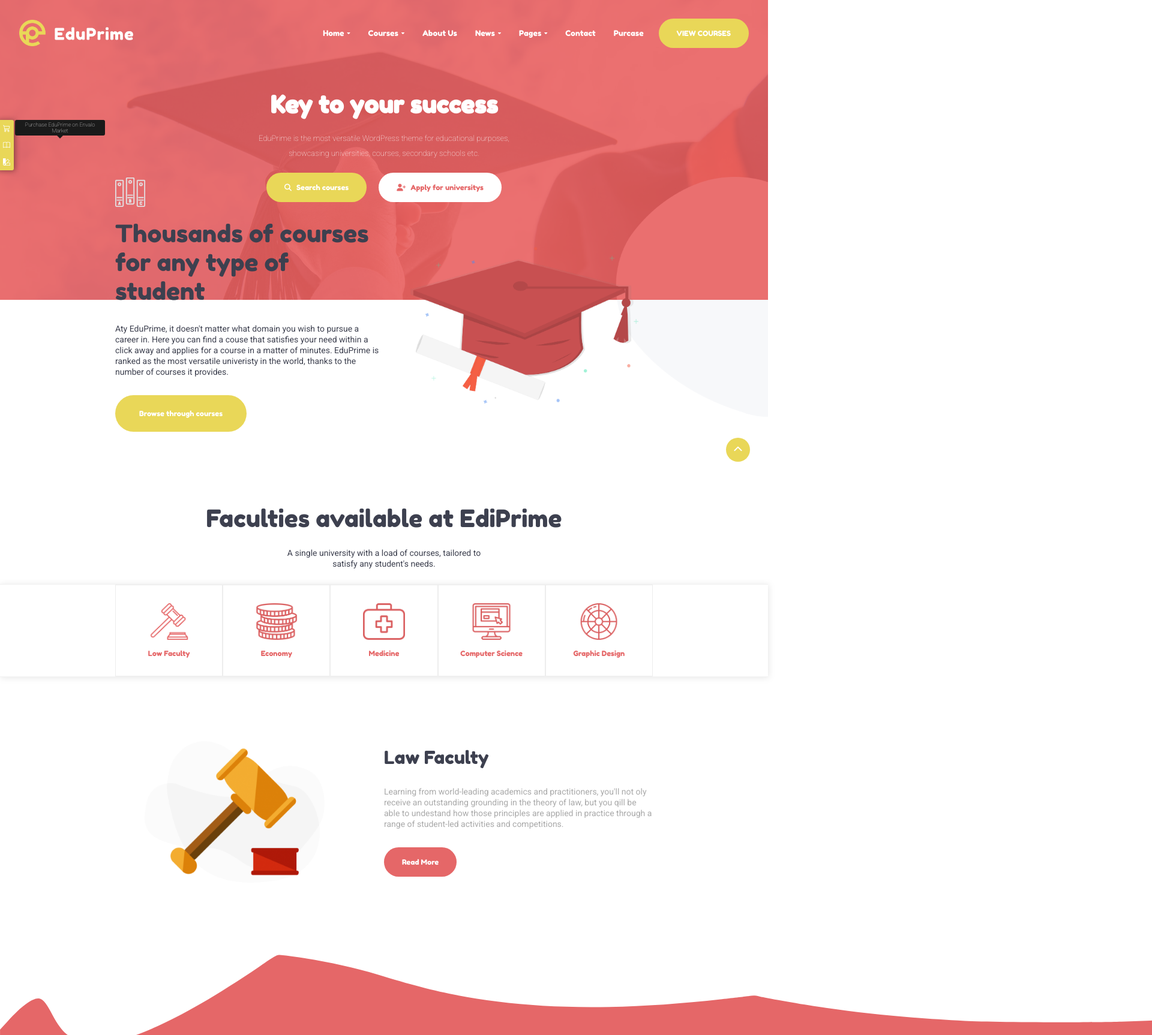
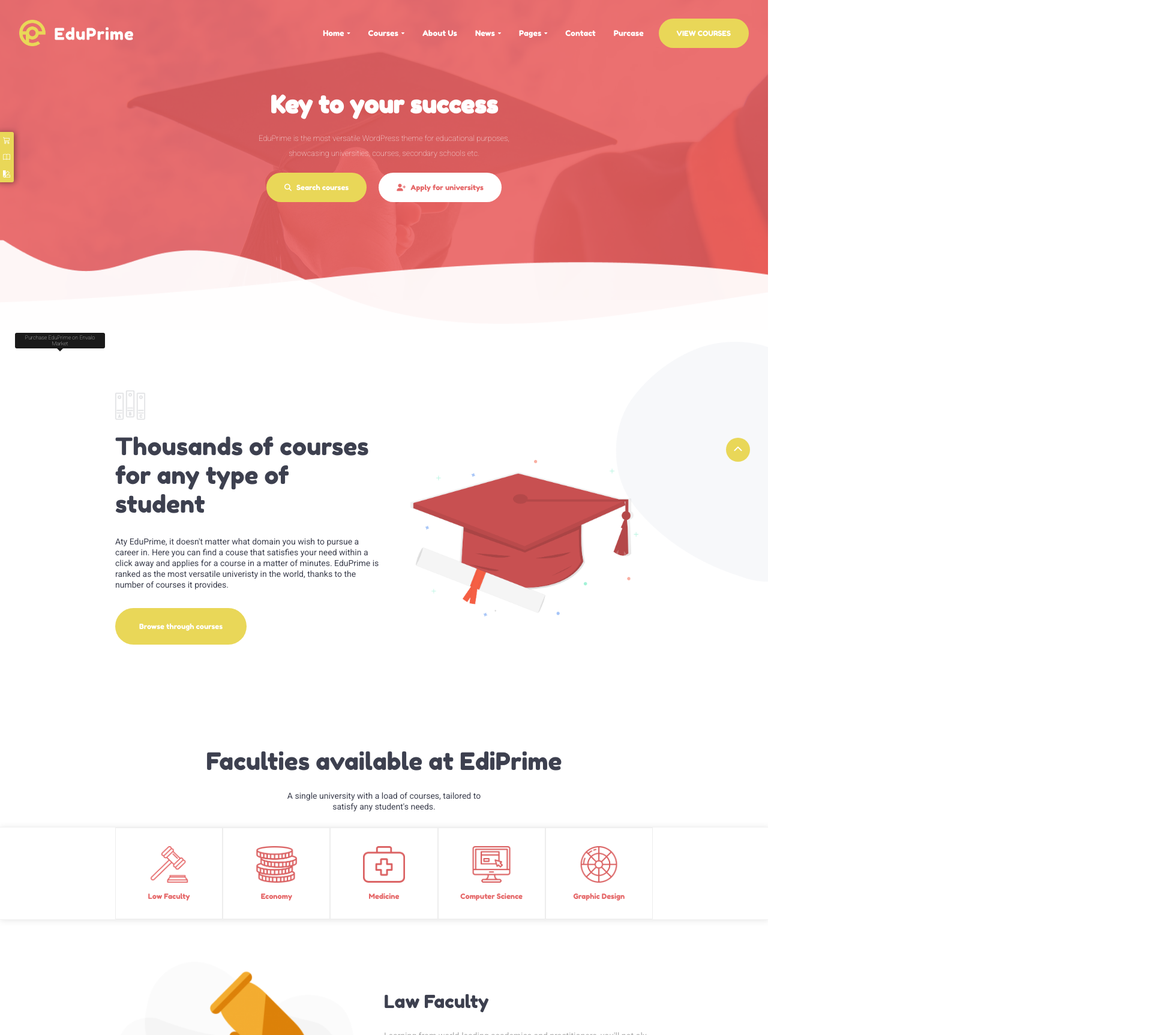
Before and after one commit to zhLisha/proj-html-vuejs, a Vue app: page / in a window 1280 px wide. Shown: the top 1726 px of the page at 60% size, 1920 px wide, since content can reach past the window. Built offline with nearby package versions, Linux system fonts and the light colour scheme.

Commit message:
Fixed all Waves

```diff
--- a/src/components/Each Section/SectionFooter.vue
+++ b/src/components/Each Section/SectionFooter.vue
@@ -104,12 +104,6 @@ export default {
     methods: {
         backToTop() {
            window.scrollTo(0, 0)
-        },
-
-        getYPosition(){
-        const top  = window.pageYOffset || document.documentElement.scrollTop;
-        console.log(top);
-        return top;
         }
     },
 }
@@ -120,7 +114,7 @@ export default {
 
 footer {
     background-color: $mainColor;
-    height: 500px;
+    height: 400px;
     color: $secondColor;
     position: relative;
 }
--- a/src/components/Each Section/SectionOne.vue
+++ b/src/components/Each Section/SectionOne.vue
@@ -62,6 +62,8 @@ section {
     background-size: contain;
     background-repeat: no-repeat;
     background-position: right;
+    margin-top: 55px;
+    background-position: right top 15px;
 }
 
 .purchase-frame {
@@ -87,7 +89,8 @@ section {
 
 
 .presentation {
-    padding: 70px 0;
+    padding-top: 70px;
+    padding-bottom: 120px;
     position: relative;
 
     .icon {
--- a/src/components/Each Section/SectionThree.vue
+++ b/src/components/Each Section/SectionThree.vue
@@ -1,8 +1,5 @@
 <template>
     <section>
-        <!-- Top Wave -->
-        <svg class="wave-top" xmlns="http://www.w3.org/2000/svg" version="1.0" width="2954.667" height="186.667" viewBox="0 0 2216 140"><path class="st0" d="M324.7 34.8c-76.4 51.8-134.1 82-177.2 92.8-12.2 3.1-33.8 4.3-42.8 2.5-8.1-1.7-18.5-7.2-24.2-12.8-5.7-5.7-10.1-12.2-17.4-26.1C57 79.6 52.6 75 47.7 75c-7.9 0-21.2 9.9-37.9 28.3L0 114v26h1105.2c729.3 0 1104.9-.3 1104.2-1-2.6-2.6-29.5-18-42.9-24.5-46.4-22.7-82.1-27.7-122.7-17.5-4.6 1.2-19.1 5.5-32.3 9.5-40.2 12.4-58.5 16.1-85.5 17.2-33.9 1.3-73.5-5.3-117.9-19.9-14.8-4.8-48.5-17.8-59.7-23l-5.2-2.4-16.3 1.8c-125.9 13.6-219.6 20.5-324.9 23.9-40.1 1.3-166.2.6-196-1-71.9-4-119.7-8.4-173.5-16.2-26.8-3.8-69.6-11.2-83.1-14.4-5-1.1-8-1.3-13.2-.5-3.7.5-18.8 2.3-33.7 3.9C793 88.1 702 89.1 622 79c-51.2-6.5-89.6-15.2-150.5-34-35.4-10.9-84.3-20.7-121.8-24.3-3.5-.3-5.6.9-25 14.1z" fill="#e56768"/></svg>
-
         <!-- Main Content -->
         <!-- University Time Oriantation -->
         <div class="main-content">
@@ -116,9 +113,6 @@
 
             </div>
         </div>
-
-        <!-- Bottom Wave -->
-        <svg class="wave-bottom" xmlns="http://www.w3.org/2000/svg" version="1.0" width="2821.333" height="177.333" viewBox="0 0 2116 133"><path class="st0" d="M6 .4c0 .8 22.8 14.1 35.5 20.7 35.6 18.6 68.6 26.7 96.8 23.9 15.1-1.5 29.4-4.8 54.3-12.6 40-12.5 57.6-16.1 84.4-17.1 45.6-1.6 98.7 10.6 160.6 37.1 7.1 3.1 14.2 5.6 15.8 5.6 1.5 0 17.3-1.6 35-3.5 85-9.2 166.6-15.4 259.1-19.7 36.9-1.7 181.6-1.7 215 0 89.4 4.7 163.2 12.9 226.5 25.4 13.3 2.6 24.2 4.3 28.5 4.2 3.9 0 19.4-1.4 34.5-3.2 60.9-7 102.4-9.6 157-9.6 94.2 0 162.8 9.8 244 34.9 44.3 13.6 79.7 21.3 119.4 25.9l13 1.5 30.5-20.3c85.2-56.8 141.9-83.5 181.6-85.3 28.4-1.3 43 7.9 57 35.7 7.9 15.7 12 19.4 19.5 17.1 6.8-2 15.6-8.9 28.9-22.7l13.1-13.6V0H1061C480.8 0 6 .2 6 .4z" fill="#e56768"/></svg>
     </section>
 </template>
 
@@ -136,18 +130,11 @@ export default {
 @import '@/style/variables.scss';
 
 section {
-    position: relative;
-    margin: 120px 0;
-
-    .wave-top {
-        position: absolute;
-        bottom: 99.8%;
-    }
-
-    .wave-bottom {
-        position: absolute;
-        top: 99.8%;
-    }
+    padding: 180px 0;
+    background-image: url('@/assets/Waves/svg-0.svg'), url('@/assets/Waves/svg-1.svg');
+    // background-color: pink;
+    background-repeat: no-repeat;
+    background-position: top -5px left, bottom 5px left;
 }
 
 .university-year {
--- a/src/components/Each Section/SectionTwo.vue
+++ b/src/components/Each Section/SectionTwo.vue
@@ -82,8 +82,7 @@ export default {
 @import '@/style/common.scss';
 
 section {
-    padding: 50px 0;
-    z-index: 9999;
+    padding-top: 50px;
     .text-area {
         text-align: center;
 
@@ -173,7 +172,7 @@ section {
             justify-content: center;
 
             .faculty-image{
-                width: 300px;
+                max-width: 400px;
                 margin-right: 50px;
             }
         }
--- a/src/components/MyHeader.vue
+++ b/src/components/MyHeader.vue
@@ -1,5 +1,4 @@
 <template>
-<div class="wave">
     <div class="header">
         <div class="layer">
 
@@ -55,11 +54,9 @@
                     <a href="#"><i class="bi bi-palette2"></i></a>
                 </div>
             </div>
-        </div>
 
-        <!-- Jumbotron Waves -->
-
-            <!-- <img src="@/assets/Waves/Wave-1.png" alt=""> -->
+            <div class="wave">
+                </div>
         </div>
     </div>
 </template>
@@ -78,24 +75,24 @@ export default {
 
 .wave {
     background-image: url('@/assets/Waves/Wave-1.png');
-    height: 200px;
-    // background-color: red;
+    height: 150px;
     background-repeat: no-repeat;
-    background-color: pink;
     background-position: left 0 right 0;
     background-size: cover;
+    position: absolute;
+    bottom: 0;
+    width: 100%;
 }
 
 .header {
-    // background-color: $bgJumboColor;
-    background-image: url('@/assets/img/theme_slider2_bg-1.jpg');
+    background-image: url('@/assets/img/theme_slider2_bg-1.jpg'), url('@/assets/Waves/Wave-1.png');
     background-repeat: no-repeat;
     background-size: cover;
     height: 500px;
 
     .layer {
         background-color: #e95e5ee1;
-        height: 500px;
+        height: 550px;
         position: relative;
 
     }
```
